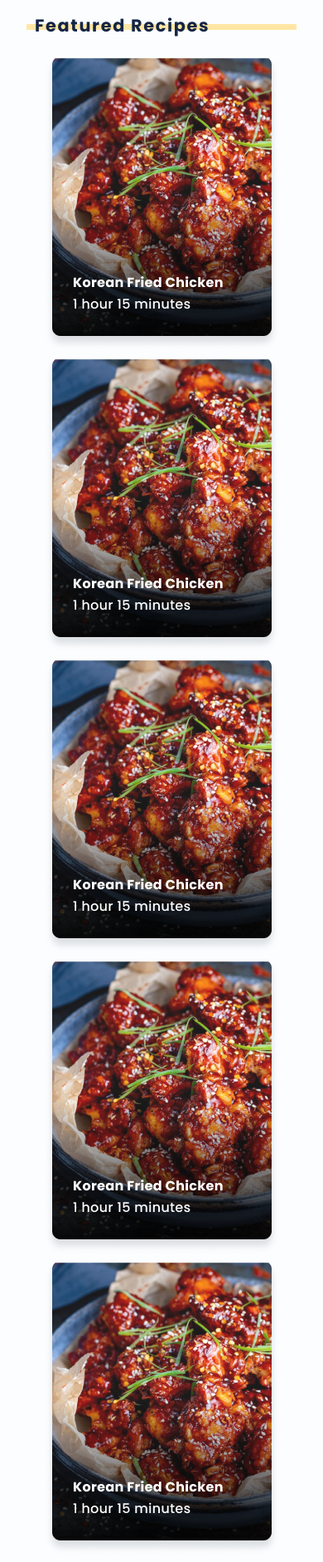
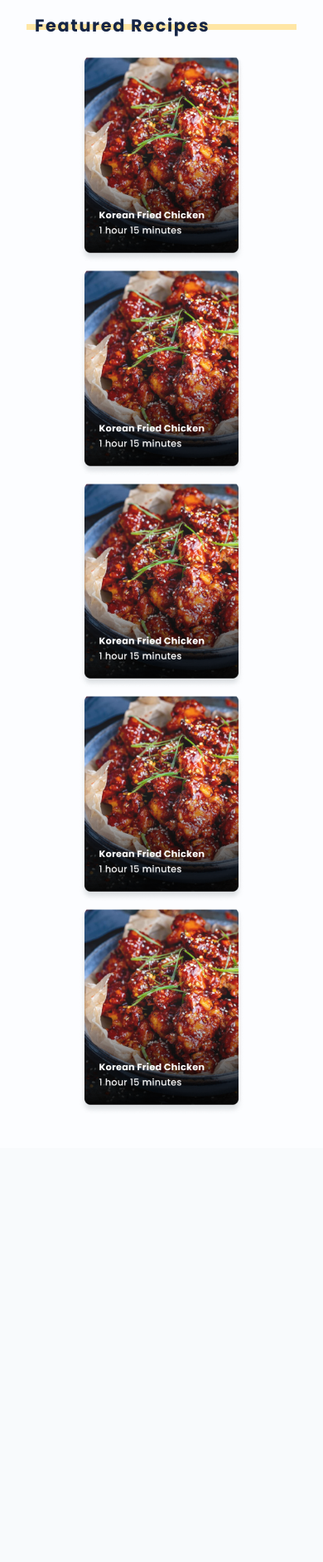
Before and after one commit to molynatep/idm232-mpt54, a PHP site: page / in a window 390 px wide. Shown: the part 471-2354 px from the top of the page at 83% size. After the commit the page ends 1808 px from the top, so only its background shows below. Run offline with PHP 8.4, Linux system fonts and the light colour scheme.

Commit message:
responsive photos

```diff
--- a/css/stylesheet.css
+++ b/css/stylesheet.css
@@ -95,12 +95,12 @@ margin-top: .2rem;
 
   .grid {
     display: grid;
-    justify-content: center;
-    align-items: center;
-    margin: 2rem 4rem 0;
+    justify-items: center;
+    margin: 3rem 2rem 3rem;
+    grid-template-columns: repeat(auto-fit, minmax(280px, 1fr));
   }
 
-  @media screen and (max-width: 600px) {
+  @media screen and (max-width: 640px) {
     picture>img{
       width: 500px;
     }
@@ -135,7 +135,14 @@ margin-top: .2rem;
       height: 7px;
       margin: 5rem 2rem 0 ;
     }
+    div.grid>div>img {
+      width: 200px;
+    }
+    .grid {
+      margin: 2rem 2.5rem 2rem;
+      grid-template-columns: repeat(auto-fit, minmax(200px, 1fr));
   }
+}
 
     @media screen and (max-width: 500px) {
       picture>img{
@@ -147,5 +154,5 @@ margin-top: .2rem;
        }
        main {
         padding-top: 420px;
-    }
+      }
   }
--- a/index.html
+++ b/index.html
@@ -47,9 +47,17 @@
    <div class="grid">
       <div>
       <img src="imgs/chicken.png" alt="chicken">
+      </div>
+      <div>
       <img src="imgs/chicken.png" alt="chicken">
+      </div>
+      <div>
       <img src="imgs/chicken.png" alt="chicken">
+      </div>
+      <div>
       <img src="imgs/chicken.png" alt="chicken">
+      </div>
+      <div>
       <img src="imgs/chicken.png" alt="chicken">
       </div>
    </div>
```
